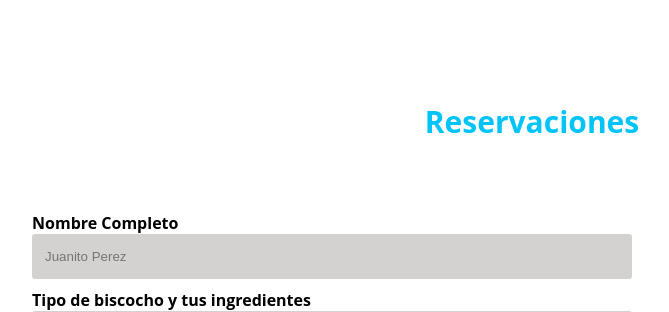
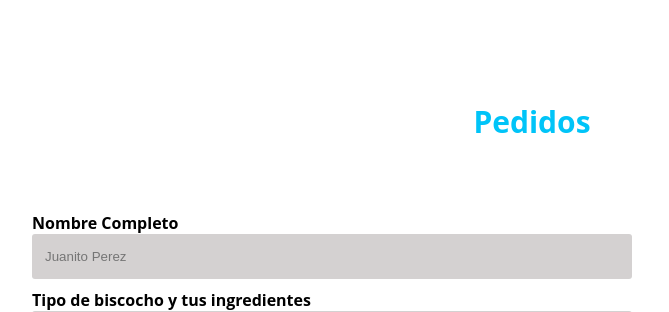
Before and after one commit to AldahirGarcia98/DevilsFood, a PHP site: page / in a window 1280 px wide. Shown: the part 1775-2087 px from the top of the page, without its empty margins (108-777 px from the left). Run offline with PHP 8.4, Linux system fonts and the light colour scheme; some libraries are stand-ins or nearby versions.

Commit message:
Update index.php

```diff
--- a/index.php
+++ b/index.php
@@ -94,7 +94,7 @@
 
         </section>
         <div class="contenedor">
-                <h2 class="titulo">Reservaciones</h2>
+                <h2 class="titulo">Pedidos</h2>
                 <div class="formulario__grupo" id="grupo__nombre">
 					<label for="nombre" class="formulario__label">Nombre Completo</label>
 					<div class="formulario__grupo-input">
```
